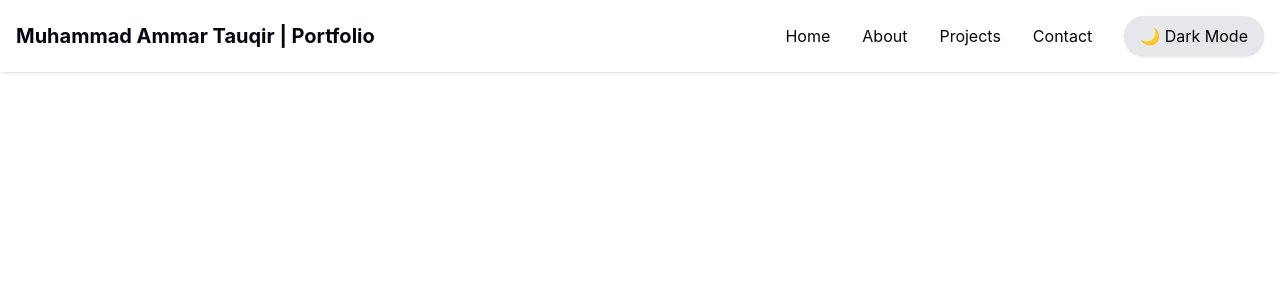
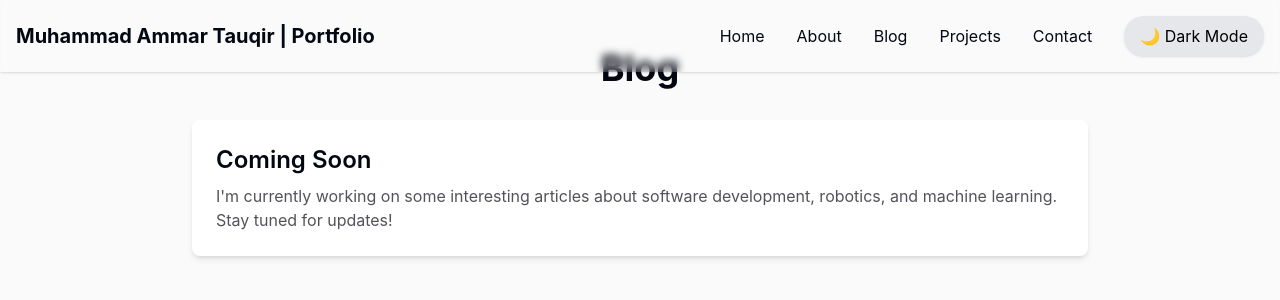
Before and after one commit to Ammartauqir/ammarta-frontend, a React (Create React App) app: page /blog in a window 1280 px wide. Shown: the top 300 px of the page. Built offline with nearby package versions, Linux system fonts and the light colour scheme; no server answers.

Commit message:
Add BlogPage component and update navigation; modify AboutMe section for clarity

```diff
--- a/src/App.js
+++ b/src/App.js
@@ -7,6 +7,7 @@ import Header from './components/Header.jsx';
 import Hero from './components/Hero.jsx';
 import AboutMe from './components/Aboutme.jsx';
 import AboutPage from './components/AboutPage.jsx';
+import BlogPage from './components/BlogPage.jsx';
 
 function App() {
   const [data, setData] = useState(null);
@@ -26,10 +27,10 @@ function App() {
             <>
               <Hero />
               <AboutMe />
-
             </>
           } />
           <Route path="/about" element={<AboutPage />} />
+          <Route path="/blog" element={<BlogPage />} />
         </Routes>
       </div>
     </Router>
--- a/src/components/Aboutme.jsx
+++ b/src/components/Aboutme.jsx
@@ -28,8 +28,7 @@ const AboutMe = () => {
             <h3 className="text-2xl font-semibold mb-4 text-zinc-900 dark:text-white">Background</h3>
             <p className="text-zinc-700 dark:text-zinc-300 leading-relaxed">
               I'm Ammar Tauqir — a software engineer and tech creator based in Germany. I run
-              <span className="font-medium text-zinc-900 dark:text-white"> myStudyDreams</span> and
-              <span className="font-medium text-zinc-900 dark:text-white"> Blueberry Imaginations</span>, blending tech, education, and creativity.
+              <span className="font-medium text-zinc-900 dark:text-white"> myStudyDreams.com</span>, harvesting AI tech for education and creativity.
             </p>
           </div>
 
--- /dev/null
+++ b/src/components/BlogPage.jsx
@@ -0,0 +1,24 @@
+import React from 'react';
+
+const BlogPage = () => {
+  return (
+    <div className="min-h-screen bg-zinc-50 dark:bg-zinc-900 py-12 px-4 sm:px-6 lg:px-8">
+      <div className="max-w-4xl mx-auto">
+        <h1 className="text-4xl font-bold mb-8 text-center">Blog</h1>
+
+        <div className="space-y-8">
+          {/* Blog posts will be mapped here */}
+          <div className="bg-white dark:bg-zinc-800 p-6 rounded-lg shadow-md hover:shadow-lg dark:hover:shadow-[0_0_15px_rgba(255,255,255,0.1)] transition-all duration-300">
+            <h2 className="text-2xl font-semibold mb-2">Coming Soon</h2>
+            <p className="text-zinc-600 dark:text-zinc-300">
+              I'm currently working on some interesting articles about software development,
+              robotics, and machine learning. Stay tuned for updates!
+            </p>
+          </div>
+        </div>
+      </div>
+    </div>
+  );
+};
+
+export default BlogPage;
--- a/src/components/Header.jsx
+++ b/src/components/Header.jsx
@@ -31,6 +31,7 @@ const Header = () => {
           >
             About
           </button>
+          <Link to="/blog" className="hover:underline">Blog</Link>
           <a href="#projects" className="hover:underline">Projects</a>
           <a href="#contact" className="hover:underline">Contact</a>
           <ThemeToggle />
```
